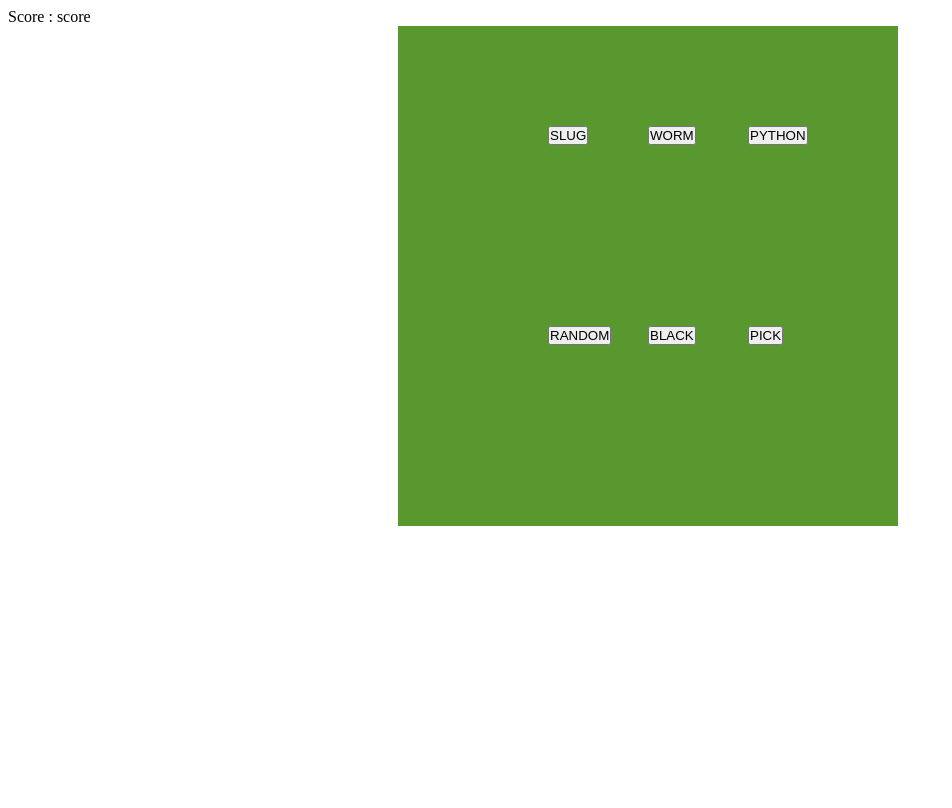
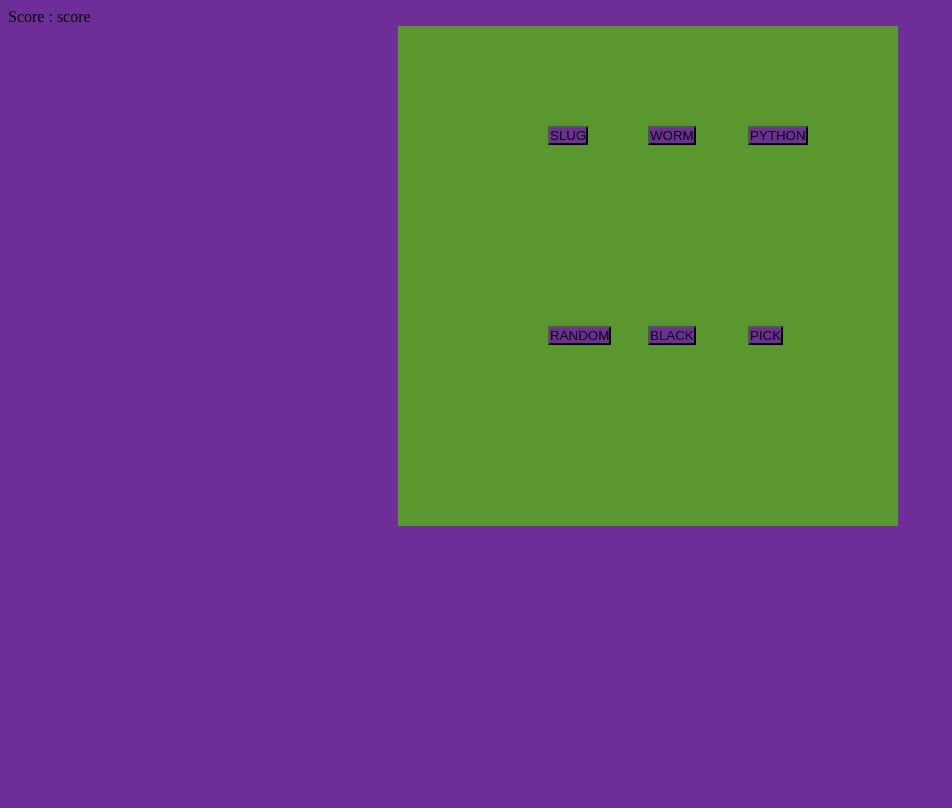
Before and after one commit to chrismcgale/snek, a PHP site: page / in a window 1280 px wide. Shown: the whole page, without its empty margins (0-952 px from the left). Run offline with PHP 8.4, Linux system fonts and the light colour scheme.

Commit message:
Update style.css

```diff
--- a/style.css
+++ b/style.css
@@ -1,5 +1,6 @@
 * {
   padding: 0;
+  background-color: rgb(110, 47, 152);
 }
 
 html, body {
```
